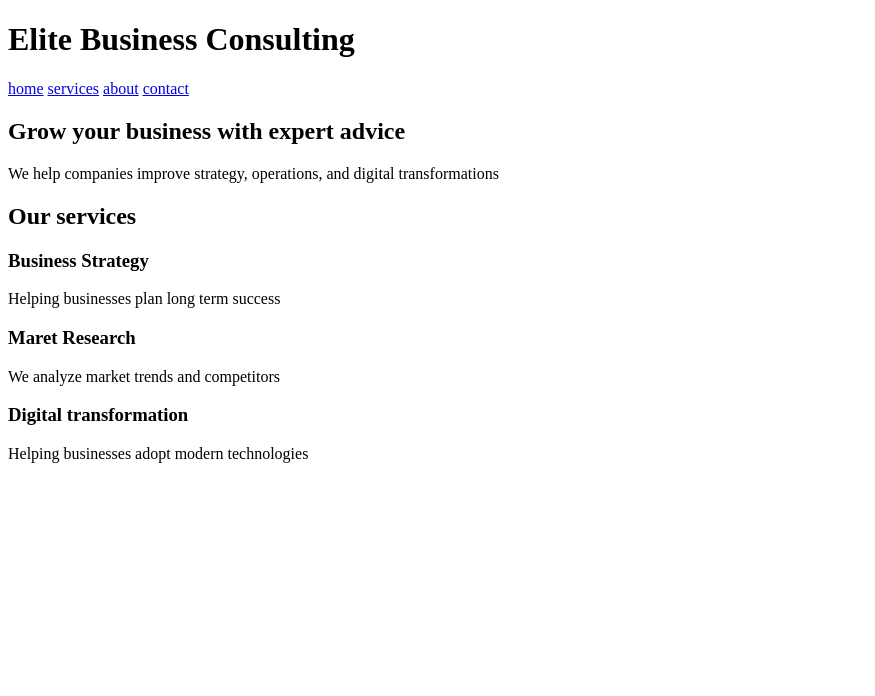
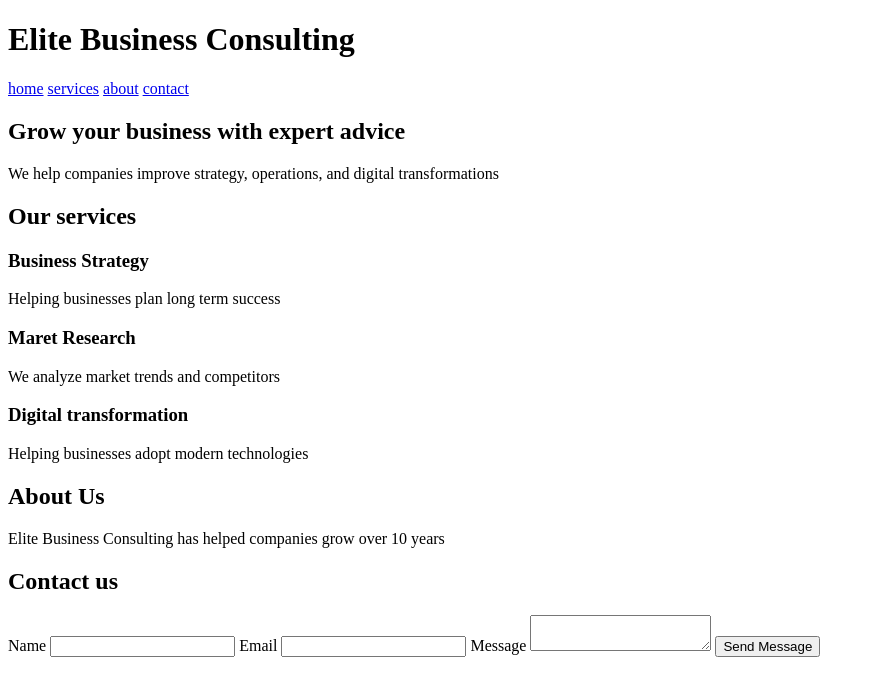
Before and after one commit to tugiii45/vscode101, a plain HTML site: page index.html in a window 1280 px wide. Shown: the whole page, without its empty margins (0-875 px from the left). Drawn offline with Linux system fonts and the light colour scheme.

Commit message:
add contact section on index.html and form

```diff
--- a/index.html
+++ b/index.html
@@ -44,6 +44,33 @@
 
         </section>
 
+        <section id="about">
+            <h2>About Us</h2>
+            <p>Elite Business Consulting has helped companies grow over 10 years</p>
+
+        </section>
+
+        <section id="contact">
+            <h2>Contact us</h2>
+
+            <form>
+
+                <label for="name">Name</label>
+                <input type="text" id="name" required>
+
+                <label for="email">Email</label>
+                <input type="email" id="email" required>
+
+                <label for="message">Message</label>
+                <textarea id="message" required></textarea>
+
+                <button type="submit">Send Message</button>
+            </form>
+
+
+        </section>
+
+
 
 
 
```
